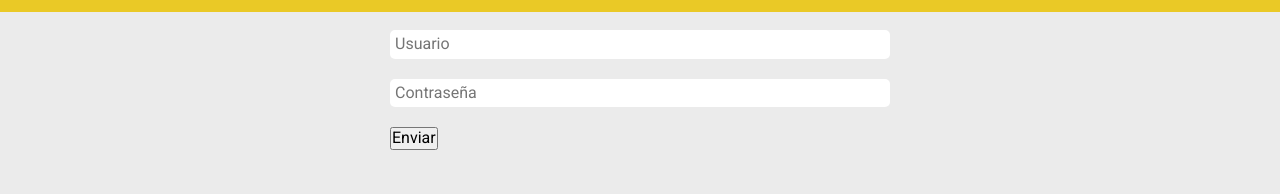
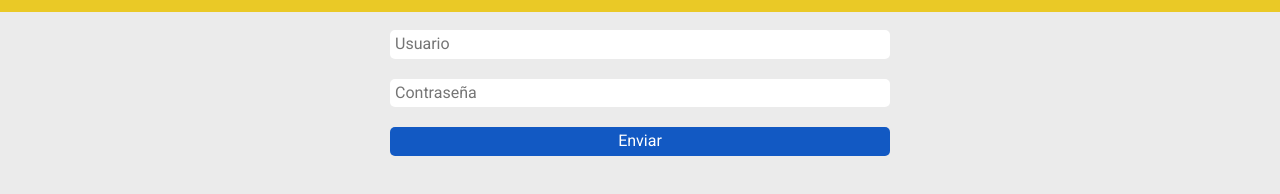
Before and after one commit to js-urquiza/mercadoliebre, a website: page views/login.html in a window 1280 px wide. Shown: the part 108-302 px from the top of the page. Drawn offline with Linux system fonts and the light colour scheme.

Commit message:
Cambié de formato el botón enviar del login

```diff
--- a/public/css/styles.css
+++ b/public/css/styles.css
@@ -260,3 +260,12 @@ MENÚ HAMBURGUESA - ICONO - SHADOW
     flex-wrap: wrap;
     justify-content: space-between;
 }
+
+.boton-login {
+    width: 100%;
+    padding: 5px;
+    background-color: #1259c3;
+    color: #FFF;
+    border: none;
+    border-radius: 5px;
+}
--- a/views/login.html
+++ b/views/login.html
@@ -71,7 +71,7 @@
                     <input class="input-general" type="password" name="contrasena" placeholder="Contraseña">
                 </label>
             </div>
-            <button type="submit" class="mt-10">Enviar</button>
+            <button type="submit" class="boton-login mt-10">Enviar</button>
         </form>
     </main>
 </body>
```
